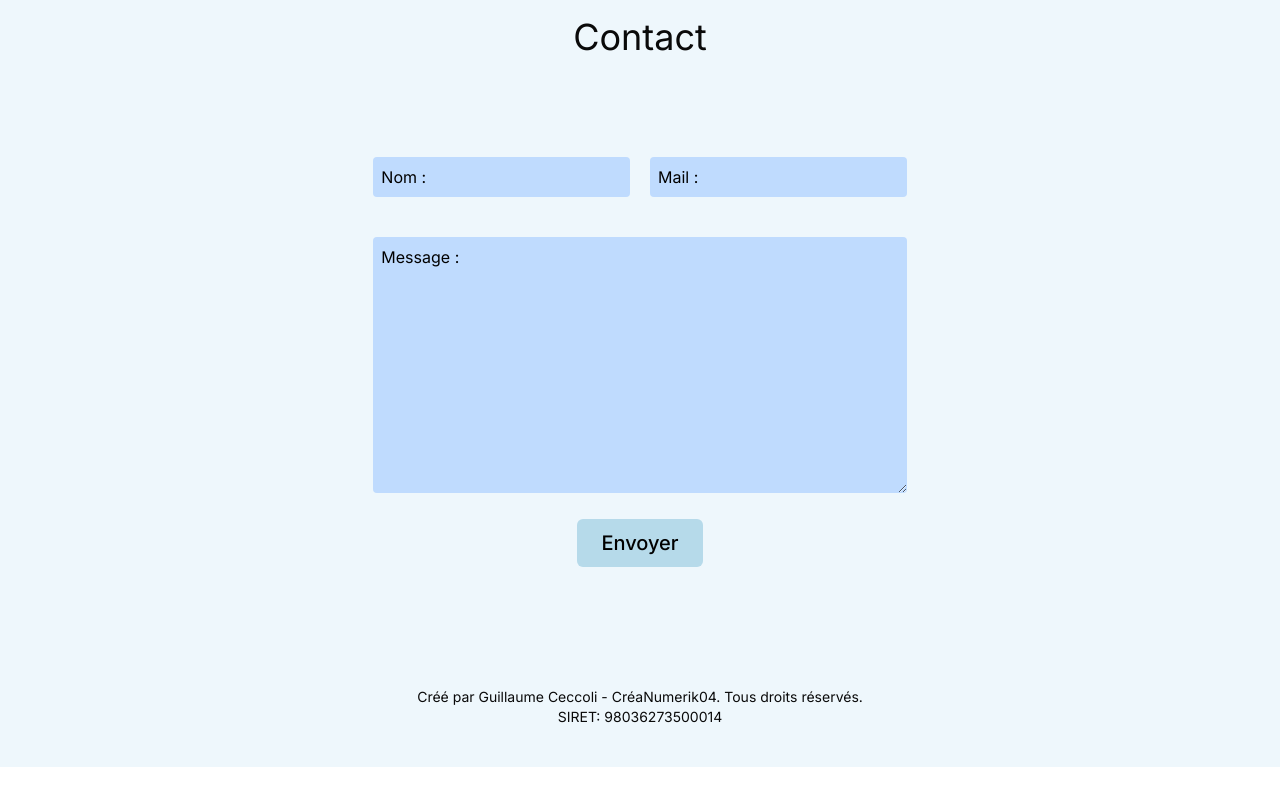
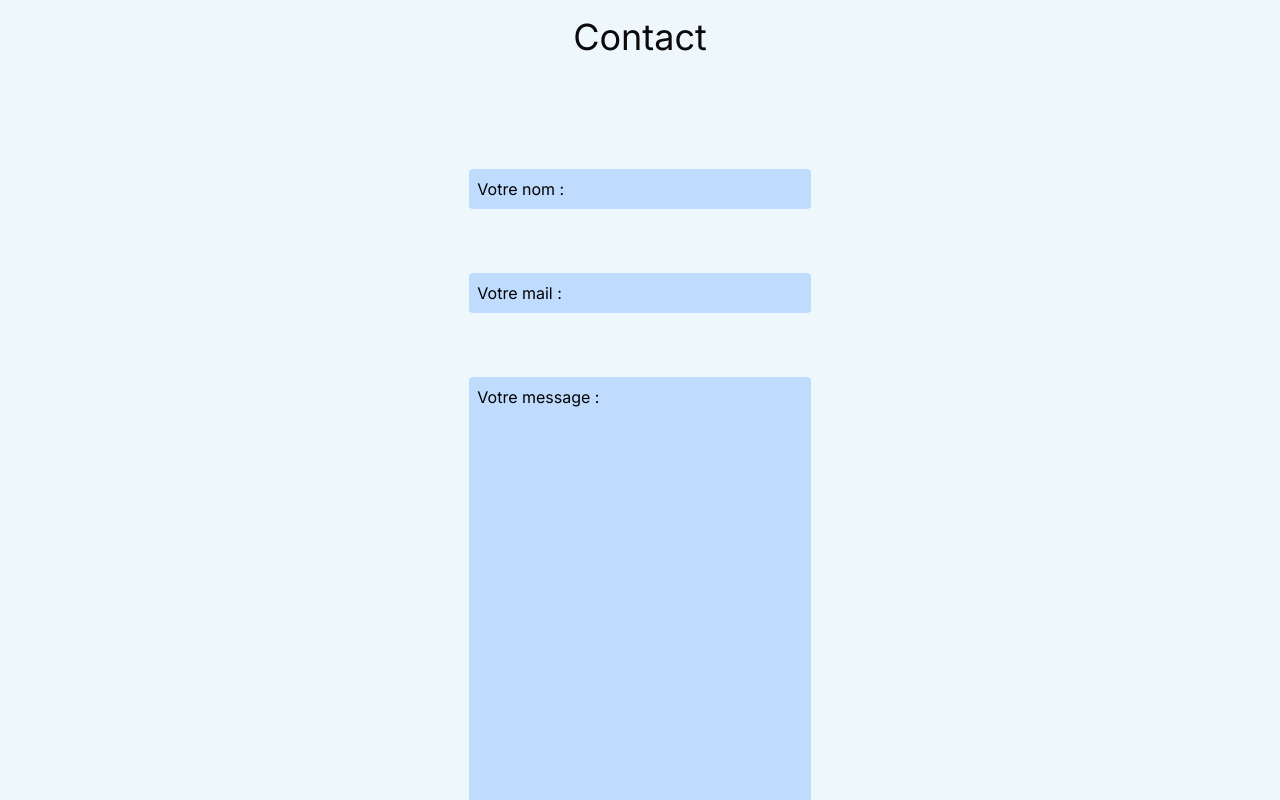
Before and after one commit to GuillaumeCeccoli/site-guillaumeV2, a Next.js app: page / in a window 1280 px wide. Shown: the part 1660-2460 px from the top of the page. Before the commit the page ends 2427 px from the top, so only its background shows below. Built offline with nearby package versions, Linux system fonts and the light colour scheme.

Commit message:
Ajout fonction renvoie de mail

```diff
--- a/app/page.tsx
+++ b/app/page.tsx
@@ -19,10 +19,116 @@ import {
   CarouselNext,
   CarouselPrevious,
 } from "@/components/ui/carousel";
-import { useState } from "react";
+import React, { useState } from "react";
 import Foot from "@/components/widgets/foot";
+import z, { set } from "zod";
+import { Control, Controller, useForm } from "react-hook-form";
+import { zodResolver } from "@hookform/resolvers/zod";
+
+const formSchema = z.object({
+  name: z
+    .string()
+    .min(2, { message: "Votre nom ne peut être inférieur a 2 caractères" })
+    .max(50, { message: "Votre nom ne peut pas exceder 50 caractères" })
+    .refine((value) => /^[A-Za-z]+$/.test(value), {
+      message: "Votre nom ne peut contenir que des lettres",
+    }),
+  mail: z.string().email({ message: "Votre mail n'est pas valide" }),
+  message: z
+    .string()
+    .min(10, { message: "Votre message est trop court" })
+    .max(3000, { message: "Votre message est trop long" }),
+});
+
+type FormFieldComponentProps = {
+  control: Control<z.infer<typeof formSchema>>;
+  name: keyof z.infer<typeof formSchema>;
+  label: string;
+  setIsFocus: (focusState: any) => void;
+  textarea: boolean;
+  cols?: number;
+  rows?: number;
+};
+
+const FormFieldComponent: React.FC<FormFieldComponentProps> = ({
+  control,
+  name,
+  label,
+  setIsFocus,
+  textarea,
+  cols,
+  rows,
+}) => {
+  const [isFocused, setIsFocused] = useState(false);
+  const Field = textarea ? "textarea" : "input";
+  return (
+    <Controller
+      control={control}
+      name={name}
+      render={({ field, fieldState: { error } }) => (
+        <div className="relative w-full md:w-4/5">
+          <Field
+            {...field}
+            id={name}
+            className="background-card p-2 px-2 bg-blue-200 rounded-sm outline-none text-black my-8 w-full"
+            onFocus={() => {
+              setIsFocus({ [name]: true });
+              setIsFocused(true);
+            }}
+            onBlur={(e) => {
+              if (e.target.value !== "") return;
+              setIsFocus({ [name]: false });
+              setIsFocused(false);
+            }}
+            rows={rows}
+            cols={cols}
+          />
+          <label
+            htmlFor={name}
+            className={`absolute left-1 px-1 text-black transition-all duration-200 pointer-events-none ${
+              isFocused || field.value ? "top-2" : "top-10"
+            }`}
+          >
+            {label}
+          </label>
+          {error && <p className="text-red-500 -mt-6">{error.message}</p>}
+        </div>
+      )}
+    />
+  );
+};
 
 export default function Home() {
+  const form = useForm<z.infer<typeof formSchema>>({
+    resolver: zodResolver(formSchema),
+    defaultValues: {
+      name: "",
+      mail: "",
+      message: "",
+    },
+  });
+  const onSubmit = async () => {
+    const values = form.getValues();
+
+    try {
+      const response = await fetch("/api/contactData", {
+        method: "POST",
+        headers: {
+          "Content-Type": "application/json",
+        },
+        body: JSON.stringify(values),
+      });
+      if (!response.ok) throw new Error("Une erreur est survenue");
+      form.reset({
+        name: "",
+        mail: "",
+        message: "",
+      });
+    } catch (error) {
+      console.log(error);
+    }
+  };
+
   const { socialLinks } = useLinks();
   const [focusState, setIsFocus] = useState({
     name: false,
@@ -54,7 +160,6 @@ export default function Home() {
               src="/assets/Guillaume.png"
               width={1000}
               height={1000}
-              objectFit="cover"
               alt="Photo de Guillaume Ceccoli format portrait"
               className="w-full"
             />
@@ -113,74 +218,44 @@ export default function Home() {
         <h2 className="text-2xl my-20 lg:text-4xl">Contact</h2>
         <form
           action=""
-          className="flex flex-col items-center md:w-4/5 md:mx-auto lg:w-1/2"
+          className="flex flex-col items-center w-full md:w-4/5 md:mx-auto lg:w-2/5"
+          onSubmit={form.handleSubmit(onSubmit)}
         >
-          <div className="flex flex-col items-center w-full md:flex-row md:space-x-5">
-            <div className="relative w-full md:w-4/5">
-              <input
-                type="text"
-                className="background-card p-2 px-2 bg-blue-200 rounded-sm outline-none text-black my-5 w-full"
-                onFocus={() => setIsFocus({ ...focusState, name: true })}
-                onBlur={(e) => {
-                  if (e.target.value !== "") return;
-                  setIsFocus({ ...focusState, name: false });
-                }}
-              />
-              <label
-                htmlFor=""
-                className={`absolute left-1 px-1 text-black transition-all duration-200 pointer-events-none ${
-                  focusState.name ? "-top-1" : "top-7"
-                }`}
-              >
-                Nom :
-              </label>
-            </div>
-            <div className="relative w-full md:w-4/5">
-              <input
-                type="text"
-                className="background-card p-2 px-2 bg-blue-200 rounded-sm outline-none text-black my-5 w-full"
-                onFocus={() => setIsFocus({ ...focusState, mail: true })}
-                onBlur={(e) => {
-                  if (e.target.value !== "") return;
-                  setIsFocus({ ...focusState, mail: false });
-                }}
-              />
-              <label
-                htmlFor=""
-                className={`absolute left-1 px-1 text-black transition-all duration-200 pointer-events-none ${
-                  focusState.mail ? "-top-1" : "top-7"
-                }`}
-              >
-                Mail :
-              </label>
-            </div>
+          <div className="flex flex-col items-center w-full">
+            <FormFieldComponent
+              control={form.control}
+              name="name"
+              label="Votre nom : "
+              setIsFocus={(focus) =>
+                setIsFocus((prev) => ({ ...prev, ...focus }))
+              }
+              textarea={false}
+            />
+            <FormFieldComponent
+              control={form.control}
+              name="mail"
+              label="Votre mail : "
+              setIsFocus={(focus) =>
+                setIsFocus((prev) => ({ ...prev, ...focus }))
+              }
+              textarea={false}
+            />
+            <FormFieldComponent
+              control={form.control}
+              name="message"
+              label="Votre message : "
+              setIsFocus={(focus) =>
+                setIsFocus((prev) => ({ ...prev, ...focus }))
+              }
+              textarea={true}
+              cols={10}
+              rows={20}
+            />
           </div>
-          <div className="relative w-full">
-            <textarea
-              name="message"
-              id="message"
-              cols={30}
-              rows={10}
-              className="background-card p-2 px-2 bg-blue-200 rounded-sm outline-none text-black my-5 w-full"
-              onFocus={() => setIsFocus({ ...focusState, message: true })}
-              onBlur={(e) => {
-                if (e.target.value !== "") return;
-                setIsFocus({ ...focusState, message: false });
-              }}
-            ></textarea>
-            <label
-              htmlFor=""
-              id="message"
-              className={`absolute left-1 px-1 text-black transition-all duration-200 pointer-events-none ${
-                focusState.message ? "-top-1" : "top-7"
-              }`}
-            >
-              Message :
-            </label>
-          </div>
+
           <Button
             type="submit"
-            className="bg-[#b6daea] text-black scale-on-hover hover:bg-[#b6daea] lg:text-xl p-6"
+            className="bg-[#b6daea] text-black scale-on-hover hover:bg-[#b6daea] lg:text-xl p-6 my-4"
           >
             Envoyer
           </Button>
--- a/app/project/[id]/page.tsx
+++ b/app/project/[id]/page.tsx
@@ -9,7 +9,11 @@ import Foot from "@/components/widgets/foot";
 import Link from "next/link";
 
 export default function Project() {
-  const { id } = useParams<{ id: string }>();
+  const params = useParams<{ id: string }>();
+  if (!params) {
+    return <div>Projet non trouvé</div>;
+  }
+  const { id } = params;
 
   const project = projects.find((project) => project.id === id);
 
--- a/package.json
+++ b/package.json
@@ -9,7 +9,9 @@
     "lint": "next lint"
   },
   "dependencies": {
+    "@hookform/resolvers": "^3.3.4",
     "@radix-ui/react-slot": "^1.0.2",
+    "@sendgrid/mail": "^8.1.0",
     "class-variance-authority": "^0.7.0",
     "clsx": "^2.1.0",
     "embla-carousel-react": "8.0.0-rc17",
@@ -17,8 +19,10 @@
     "next": "14.0.4",
     "react": "^18",
     "react-dom": "^18",
+    "react-hook-form": "^7.49.3",
     "tailwind-merge": "^2.2.0",
-    "tailwindcss-animate": "^1.0.7"
+    "tailwindcss-animate": "^1.0.7",
+    "zod": "^3.22.4"
   },
   "devDependencies": {
     "@types/node": "^20",
--- /dev/null
+++ b/pages/api/contactData.ts
@@ -0,0 +1,33 @@
+import { NextApiRequest, NextApiResponse } from "next";
+import sgMail from "@sendgrid/mail";
+
+const SENDGRID_API_KEY = process.env.SENDGRID_API_KEY;
+const MAILTO = process.env.MAILTO;
+const MAILFROM = process.env.MAILFROM;
+
+if(!SENDGRID_API_KEY || !MAILTO || !MAILFROM) {
+  throw new Error('Missing environment variables')
+}
+
+sgMail.setApiKey(SENDGRID_API_KEY);
+
+export default async function handler(req: NextApiRequest, res: NextApiResponse){
+    if(req.method === 'POST'){
+        const { name, mail, message} = req.body;
+    const msg = {
+        to: MAILTO as string,
+        from: MAILFROM as string,
+        subject: "Un client potentiel vient de vous contacter",
+        text: `Nom: ${name}\Email: ${mail}\Message: ${message}`
+    }
+
+    try {
+        await sgMail.send(msg);
+        res.status(200).json({message: "Message envoyé avec succés !"})
+    } catch(error){
+        res.status(500).json({error: "L'envoi du message n'a pas abouti"})
+    }
+    } else {
+        res.status(405).json({error: "Methode non approuvée"})
+    }
+}
```
Also changed, not shown: 2 other files (tests, documents, lock files or other folders).
